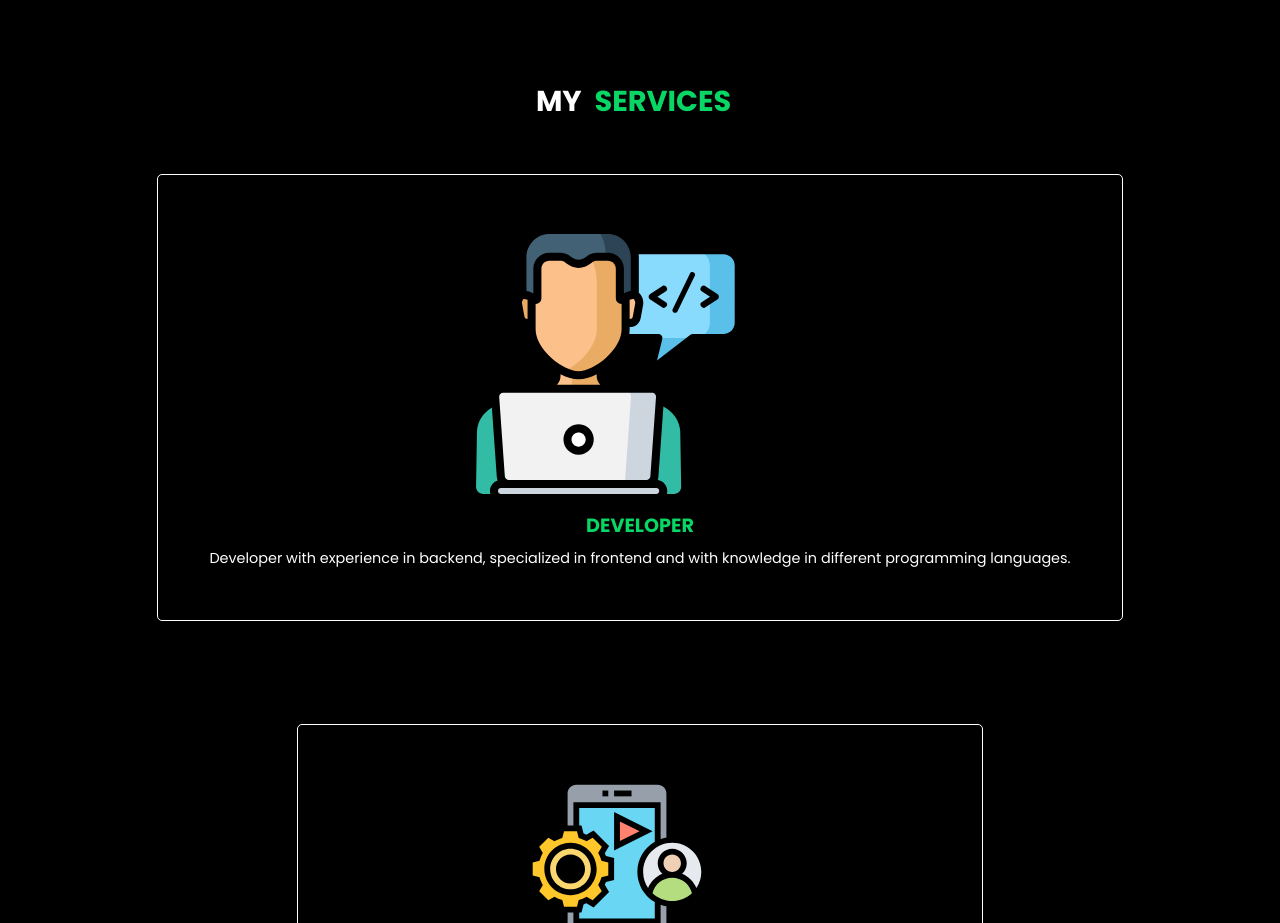
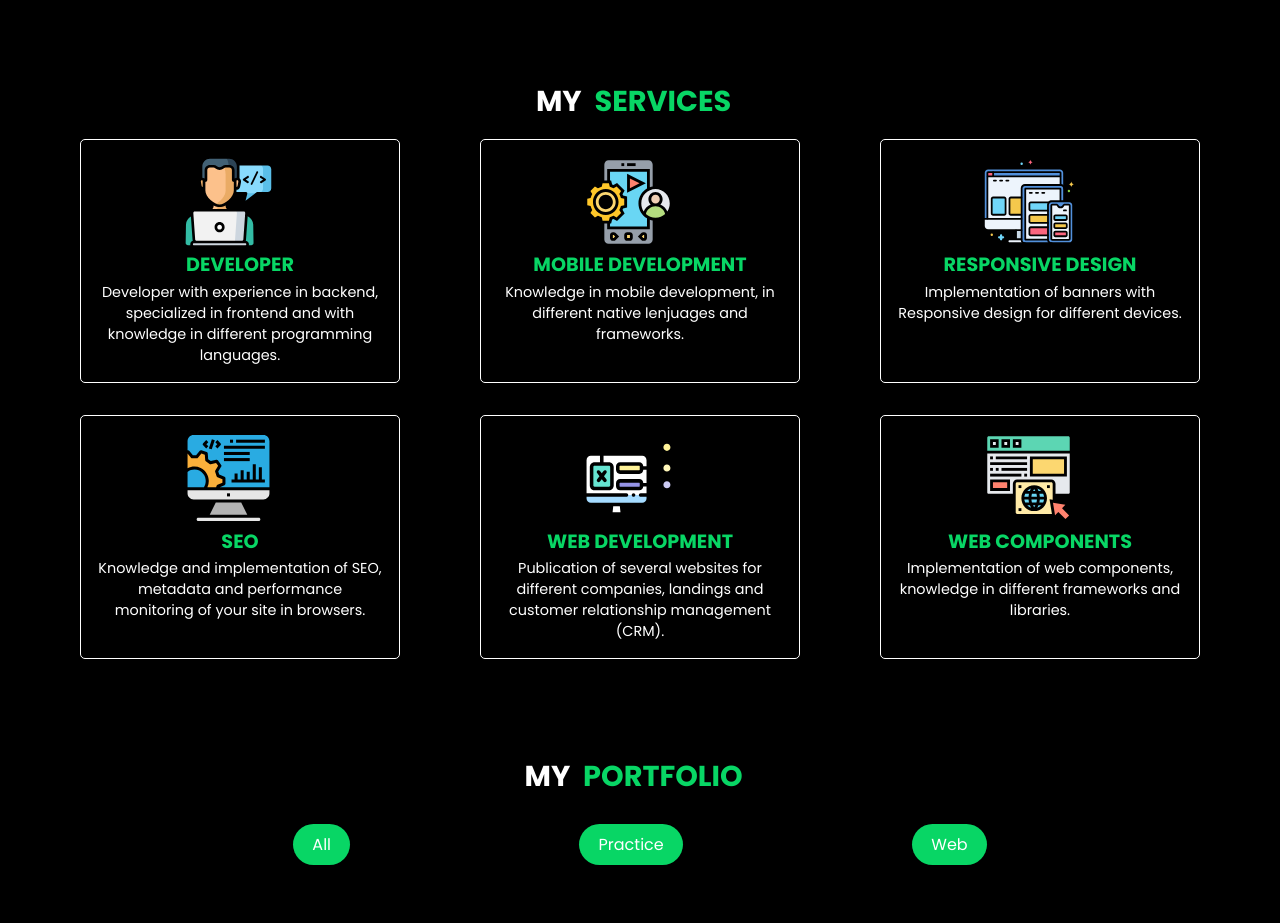
Before and after one commit to christiandevel/portafolio_react, a React (Create React App) app: page / in a window 1280 px wide. Shown: the part 1600-2523 px from the top of the page. Built offline with nearby package versions, Linux system fonts and the light colour scheme.

Commit message:
Propiedades responsive Tablet - Portatil services

```diff
--- a/src/components/skills/skills.scss
+++ b/src/components/skills/skills.scss
@@ -1,4 +1,5 @@
 @import "./../../styles/globales.scss";
+@import "./../../styles/brakpoints.scss";
 
 .services {
   padding-top: 5rem;
@@ -11,6 +12,16 @@
   grid-template-columns: repeat(1, 80%);
   grid-template-rows: repeat(6, auto);
   justify-content: center;
+	@include media(tablet){
+		grid-template-columns: repeat(2, 35%);
+		grid-template-rows: repeat(3, auto);
+		grid-area: 1.5rem;
+		justify-content: space-evenly;
+	}
+	@include media(desktop-lg){
+		grid-template-columns: repeat(3, 25%);
+		grid-template-rows: repeat(2, auto);
+	}
 }
 
 .services-grid_box {
```
